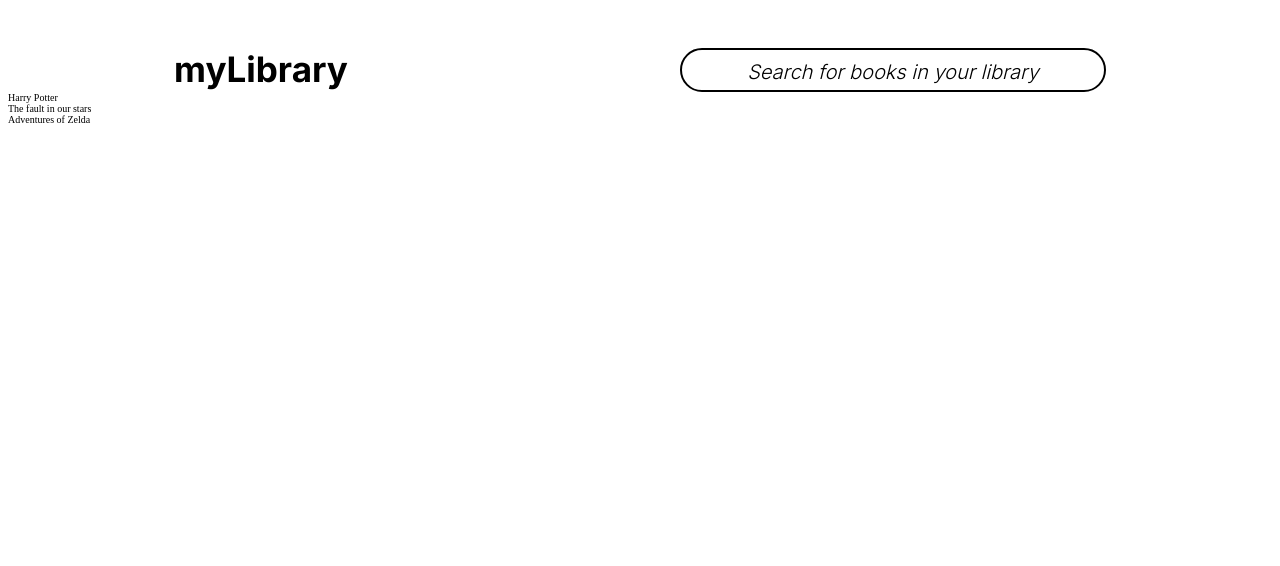
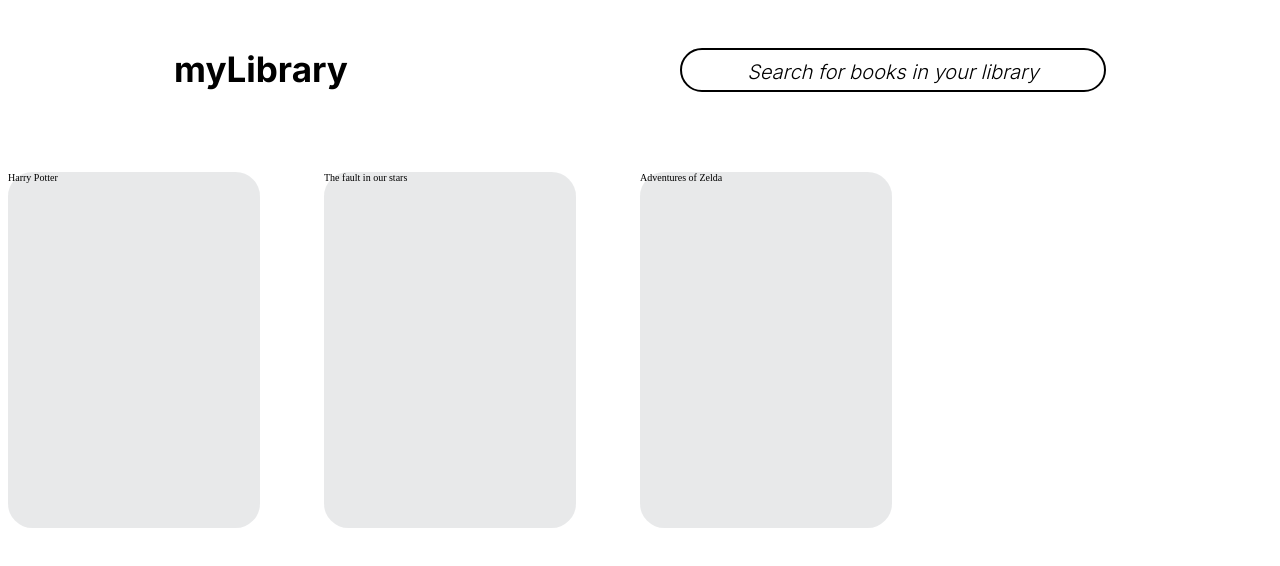
Before and after one commit to ca-de-so/library, a plain HTML site: page index.html in a window 1280 px wide. Drawn offline with Linux system fonts and the light colour scheme.

Commit message:
Add styles to the cards that hold the book titles

```diff
--- a/styles.css
+++ b/styles.css
@@ -34,3 +34,16 @@ html {
   margin-left: auto;
   margin-right: auto;
 }
+
+.card-container {
+  display: grid;
+  grid-template-columns: 1fr 1fr 1fr 1fr;
+  margin-top: 80px;
+}
+
+.card {
+  width: 252.01px;
+  height: 356px;
+  border-radius: 24.4px;
+  background-color: rgba(181, 183, 187, 31%);
+}
```
